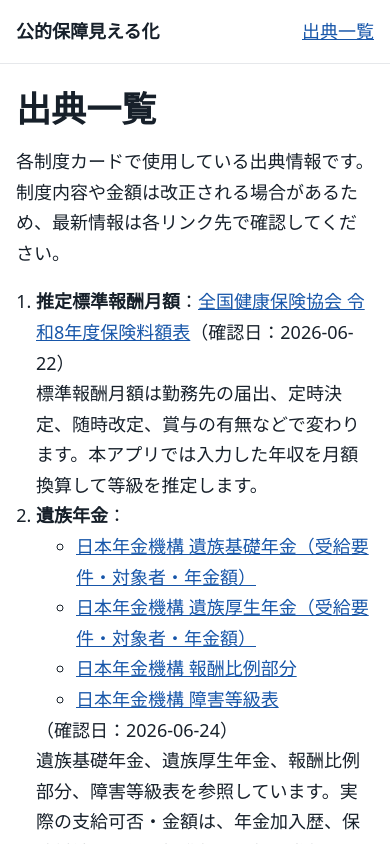
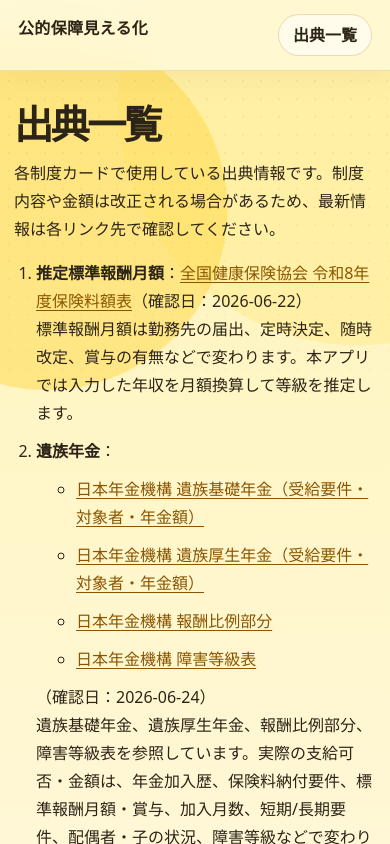
Before and after one commit to dokechi/kouteki-hosho, a Next.js app: page /sources in a window 390 px wide. Shown: the top 844 px of the page. Built offline with nearby package versions, Linux system fonts and the light colour scheme.

Commit message:
Improve yellow visual design

```diff
--- a/src/app/globals.css
+++ b/src/app/globals.css
@@ -1,46 +1,363 @@
-:root { color: #17202a; background: #fff; }
+:root {
+  color: #2c2417;
+  background: #fff8db;
+  --ink: #2c2417;
+  --muted: #796a4b;
+  --paper: #fffef7;
+  --paper-deep: #fff7ca;
+  --yellow: #ffd84a;
+  --yellow-strong: #f2b705;
+  --amber: #b36b00;
+  --line: #ead582;
+  --shadow: rgba(125, 87, 12, .14);
+}
+
 * { box-sizing: border-box; }
-body { margin: 0; font-family: system-ui, -apple-system, BlinkMacSystemFont, "Segoe UI", sans-serif; font-size: 18px; line-height: 1.7; background: #fff; }
-a { color: #1756a9; }
-main { width: min(100%, 960px); margin: 0 auto; padding: 24px 16px 56px; }
-.siteHeader { display: flex; justify-content: space-between; gap: 16px; align-items: center; padding: 16px; border-bottom: 1px solid #e6e8eb; }
-.logo { font-weight: 800; color: #17202a; text-decoration: none; }
-.hero { padding: 28px 0; }
-h1 { font-size: clamp(2rem, 9vw, 4rem); line-height: 1.15; margin: 0 0 16px; }
-h2 { font-size: 1.8rem; line-height: 1.3; margin-top: 32px; }
-h3 { font-size: 1.1rem; margin: 0 0 6px; }
+
+html { scroll-behavior: smooth; }
+
+body {
+  margin: 0;
+  font-family: "Hiragino Sans", "Yu Gothic", "YuGothic", "Noto Sans JP", system-ui, -apple-system, BlinkMacSystemFont, "Segoe UI", sans-serif;
+  font-size: 18px;
+  line-height: 1.75;
+  color: var(--ink);
+  background:
+    radial-gradient(circle at 12% 8%, rgba(255, 216, 74, .52) 0 180px, transparent 181px),
+    radial-gradient(circle at 92% 4%, rgba(255, 238, 154, .7) 0 240px, transparent 241px),
+    linear-gradient(180deg, #fff4b8 0%, #fff8db 38%, #fffdf3 100%);
+}
+
+body::before {
+  content: "";
+  position: fixed;
+  inset: 0;
+  pointer-events: none;
+  opacity: .42;
+  background-image: radial-gradient(rgba(96, 69, 18, .16) 1px, transparent 1px);
+  background-size: 18px 18px;
+  mask-image: linear-gradient(to bottom, #000, transparent 72%);
+}
+
+a {
+  color: #8b5500;
+  text-decoration-thickness: .08em;
+  text-underline-offset: .2em;
+}
+
+a:hover { color: #5d3900; }
+
+main {
+  position: relative;
+  width: min(100%, 1040px);
+  margin: 0 auto;
+  padding: 34px 18px 72px;
+}
+
+.siteHeader {
+  position: sticky;
+  top: 0;
+  z-index: 10;
+  display: flex;
+  justify-content: space-between;
+  gap: 16px;
+  align-items: center;
+  padding: 14px max(18px, calc((100vw - 1040px) / 2 + 18px));
+  border-bottom: 1px solid rgba(179, 107, 0, .18);
+  background: rgba(255, 249, 218, .84);
+  backdrop-filter: blur(16px);
+  box-shadow: 0 10px 30px rgba(125, 87, 12, .06);
+}
+
+.logo {
+  font-weight: 900;
+  color: var(--ink);
+  text-decoration: none;
+  letter-spacing: .02em;
+}
+
+.siteHeader nav a {
+  display: inline-flex;
+  align-items: center;
+  min-height: 38px;
+  padding: 6px 14px;
+  border: 1px solid rgba(179, 107, 0, .24);
+  border-radius: 999px;
+  background: rgba(255, 255, 255, .58);
+  color: var(--ink);
+  font-weight: 800;
+  text-decoration: none;
+}
+
+.hero {
+  position: relative;
+  min-height: clamp(250px, 38vw, 430px);
+  display: grid;
+  align-items: center;
+  padding: clamp(34px, 7vw, 80px) clamp(20px, 5vw, 58px);
+  border: 2px solid rgba(98, 67, 12, .84);
+  border-radius: 34px;
+  background:
+    linear-gradient(135deg, rgba(255, 255, 255, .62), rgba(255, 246, 185, .76)),
+    radial-gradient(circle at 76% 50%, rgba(255, 216, 74, .88) 0 142px, transparent 143px),
+    var(--yellow);
+  box-shadow: 0 22px 60px var(--shadow), inset 0 -14px 0 rgba(179, 107, 0, .07);
+  overflow: hidden;
+}
+
+.hero::before,
+.hero::after {
+  content: "";
+  position: absolute;
+  pointer-events: none;
+}
+
+.hero::before {
+  width: clamp(136px, 24vw, 250px);
+  aspect-ratio: 1;
+  right: clamp(18px, 7vw, 82px);
+  bottom: clamp(20px, 4vw, 52px);
+  border: 4px solid var(--ink);
+  border-radius: 48% 52% 46% 54% / 52% 49% 51% 48%;
+  background:
+    radial-gradient(circle at 37% 43%, var(--ink) 0 5px, transparent 6px),
+    radial-gradient(circle at 62% 43%, var(--ink) 0 5px, transparent 6px),
+    radial-gradient(ellipse at 50% 60%, transparent 0 18px, var(--ink) 19px 21px, transparent 22px),
+    linear-gradient(45deg, transparent 0 45%, var(--ink) 46% 48%, transparent 49% 100%),
+    #fffdf3;
+  clip-path: polygon(0 22%, 18% 0, 34% 18%, 66% 18%, 82% 0, 100% 22%, 100% 100%, 0 100%);
+  transform: rotate(-4deg);
+  box-shadow: 12px 12px 0 rgba(179, 107, 0, .15);
+}
+
+.hero::after {
+  width: 170px;
+  height: 86px;
+  right: clamp(8px, 5vw, 58px);
+  bottom: clamp(8px, 2vw, 22px);
+  border: 4px solid var(--ink);
+  border-left: 0;
+  border-bottom: 0;
+  border-radius: 0 90px 0 0;
+  transform: rotate(6deg);
+}
+
+h1 {
+  position: relative;
+  z-index: 1;
+  max-width: 12ch;
+  font-size: clamp(2.45rem, 8vw, 5.4rem);
+  line-height: .98;
+  letter-spacing: -.07em;
+  margin: 0 0 16px;
+  text-wrap: balance;
+}
+
+h2 {
+  font-size: clamp(1.65rem, 4vw, 2.4rem);
+  line-height: 1.25;
+  letter-spacing: -.035em;
+  margin: 44px 0 18px;
+}
+
+h3 { font-size: 1.08rem; margin: 0 0 7px; letter-spacing: -.01em; }
+
 .lead { font-size: 1.2rem; }
-.notice { background: #f4f7fb; border-left: 6px solid #2b6cb0; padding: 16px; border-radius: 10px; }
-.formGrid { display: grid; gap: 16px; margin: 24px 0; }
-label { display: grid; gap: 6px; font-weight: 700; }
-input, select { width: 100%; font: inherit; padding: 14px; border: 1px solid #b9c0ca; border-radius: 10px; background: #fff; }
-.inputWithUnit { display: grid; grid-template-columns: 1fr auto; align-items: center; border: 1px solid #b9c0ca; border-radius: 10px; background: #fff; overflow: hidden; }
-.inputWithUnit input { border: 0; border-radius: 0; }
-.unitText { padding: 0 14px 0 6px; font-weight: 700; color: #17202a; white-space: nowrap; }
-button, .button { display: inline-block; width: 100%; border: 0; border-radius: 999px; background: #1f5fbf; color: #fff; padding: 16px 22px; font: inherit; font-weight: 800; text-align: center; text-decoration: none; cursor: pointer; }
-.helpText { font-size: .9rem; font-weight: 500; color: #516070; }
-.errorBox { grid-column: 1 / -1; border: 1px solid #d93025; background: #fff5f5; color: #8a1f17; border-radius: 10px; padding: 14px 16px; }
-.errorBox p { margin: 0 0 6px; font-weight: 800; }
+
+.notice {
+  background: #fff3b1;
+  border: 1px solid rgba(179, 107, 0, .22);
+  border-left: 8px solid var(--yellow-strong);
+  padding: 16px 18px;
+  border-radius: 18px;
+  box-shadow: 0 12px 28px rgba(125, 87, 12, .07);
+}
+
+.formGrid {
+  display: grid;
+  gap: 18px;
+  margin: 24px 0;
+  padding: clamp(18px, 4vw, 34px);
+  border: 1px solid rgba(179, 107, 0, .18);
+  border-radius: 28px;
+  background: rgba(255, 254, 247, .9);
+  box-shadow: 0 22px 55px rgba(125, 87, 12, .11);
+}
+
+label { display: grid; gap: 8px; font-weight: 900; color: #3d2d10; }
+
+input,
+select {
+  width: 100%;
+  font: inherit;
+  padding: 14px 15px;
+  border: 2px solid #ead582;
+  border-radius: 16px;
+  background: #fffef9;
+  color: var(--ink);
+  box-shadow: inset 0 1px 0 rgba(255, 255, 255, .9);
+  transition: border-color .18s ease, box-shadow .18s ease, transform .18s ease;
+}
+
+input:focus,
+select:focus,
+.inputWithUnit:focus-within {
+  outline: 0;
+  border-color: var(--yellow-strong);
+  box-shadow: 0 0 0 4px rgba(255, 216, 74, .32);
+}
+
+input:hover,
+select:hover,
+.inputWithUnit:hover { border-color: #d4a828; }
+
+.inputWithUnit {
+  display: grid;
+  grid-template-columns: 1fr auto;
+  align-items: center;
+  border: 2px solid #ead582;
+  border-radius: 16px;
+  background: #fffef9;
+  overflow: hidden;
+  transition: border-color .18s ease, box-shadow .18s ease;
+}
+
+.inputWithUnit input { border: 0; border-radius: 0; box-shadow: none; }
+.inputWithUnit input:focus { box-shadow: none; }
+
+.unitText { padding: 0 15px 0 6px; font-weight: 900; color: #5f4717; white-space: nowrap; }
+
+button,
+.button {
+  display: inline-block;
+  width: 100%;
+  border: 2px solid #2c2417;
+  border-radius: 999px;
+  background: var(--ink);
+  color: #fff9d8;
+  padding: 16px 24px;
+  font: inherit;
+  font-weight: 900;
+  text-align: center;
+  text-decoration: none;
+  cursor: pointer;
+  box-shadow: 0 9px 0 #d99d00, 0 18px 34px rgba(125, 87, 12, .2);
+  transition: transform .18s ease, box-shadow .18s ease, background .18s ease;
+}
+
+button:hover,
+.button:hover { transform: translateY(-2px); background: #3a2c12; }
+button:active,
+.button:active { transform: translateY(5px); box-shadow: 0 4px 0 #d99d00, 0 10px 20px rgba(125, 87, 12, .17); }
+
+.helpText { font-size: .9rem; font-weight: 600; color: var(--muted); }
+
+.errorBox {
+  grid-column: 1 / -1;
+  border: 2px solid #bd3b2f;
+  background: #fff4ee;
+  color: #842218;
+  border-radius: 18px;
+  padding: 14px 16px;
+}
+
+.errorBox p { margin: 0 0 6px; font-weight: 900; }
 .errorBox ul { margin: 0; padding-left: 20px; }
-.resultSection { margin-top: 40px; }
-.resultTitle { font-size: clamp(2rem, 7vw, 3.5rem); letter-spacing: -.04em; line-height: 1.18; margin-bottom: 12px; }
-.resultLead { font-size: 1.15rem; font-weight: 700; margin-bottom: 18px; }
-.results { display: grid; gap: 10px; margin-top: 18px; }
-.benefitRow { border: 1px solid #d8dde6; border-radius: 14px; background: #fff; box-shadow: 0 8px 20px rgba(23,32,42,.05); overflow: hidden; }
-.benefitSummary { display: grid; grid-template-columns: minmax(8em, 1.2fr) minmax(8em, 1fr) minmax(7em, 1fr) auto; gap: 12px; align-items: center; padding: 14px 16px; cursor: pointer; list-style: none; }
+
+.resultSection { margin-top: 54px; }
+
+.resultTitle {
+  font-size: clamp(2.15rem, 7vw, 4.35rem);
+  letter-spacing: -.07em;
+  line-height: 1.05;
+  margin-bottom: 14px;
+  text-wrap: balance;
+}
+
+.resultLead { max-width: 44rem; font-size: 1.15rem; font-weight: 900; margin-bottom: 18px; color: #4d3a13; }
+
+.results { display: grid; gap: 14px; margin-top: 22px; }
+
+.benefitRow {
+  border: 1px solid rgba(179, 107, 0, .22);
+  border-radius: 22px;
+  background: var(--paper);
+  box-shadow: 0 16px 36px rgba(125, 87, 12, .09);
+  overflow: hidden;
+  transition: transform .18s ease, box-shadow .18s ease, border-color .18s ease;
+}
+
+.benefitRow:hover { transform: translateY(-2px); border-color: rgba(179, 107, 0, .38); box-shadow: 0 20px 44px rgba(125, 87, 12, .13); }
+.benefitRow[open] { background: #fffdf3; }
+
+.benefitSummary {
+  display: grid;
+  grid-template-columns: minmax(8em, 1.2fr) minmax(8em, 1fr) minmax(7em, 1fr) auto;
+  gap: 12px;
+  align-items: center;
+  padding: 18px 20px;
+  cursor: pointer;
+  list-style: none;
+}
+
 .benefitSummary::-webkit-details-marker { display: none; }
-.benefitScene { font-weight: 900; color: #174a92; }
-.benefitName { color: #516070; font-weight: 700; }
-.benefitAmount { justify-self: end; font-size: 1rem; color: #17202a; }
-.benefitIcon { transition: transform .2s ease; color: #174a92; font-weight: 900; }
-.benefitRow[open] .benefitIcon { transform: rotate(180deg); }
-.benefitDetail { display: grid; gap: 16px; padding: 4px 16px 18px; border-top: 1px solid #edf0f4; background: #fbfcfe; }
+
+.benefitScene { font-weight: 900; color: #8b5500; }
+.benefitName { color: var(--muted); font-weight: 800; }
+.benefitAmount { justify-self: end; font-size: 1.04rem; color: var(--ink); font-variant-numeric: tabular-nums; }
+
+.benefitIcon {
+  display: grid;
+  place-items: center;
+  width: 34px;
+  height: 34px;
+  border-radius: 999px;
+  background: #fff0a3;
+  transition: transform .2s ease, background .2s ease;
+  color: #7a4a00;
+  font-weight: 900;
+}
+
+.benefitRow[open] .benefitIcon { transform: rotate(180deg); background: var(--yellow); }
+
+.benefitDetail {
+  display: grid;
+  gap: 16px;
+  padding: 4px 20px 22px;
+  border-top: 1px dashed rgba(179, 107, 0, .28);
+  background: linear-gradient(180deg, #fffdf3, #fff8d9);
+}
+
 .benefitDetail section { padding-top: 12px; }
 .benefitDetail p { margin: 0; }
-.amountLine { font-size: 1.2rem; font-weight: 900; }
+.benefitDetail ul { margin-top: 8px; }
+.amountLine { font-size: 1.22rem; font-weight: 900; font-variant-numeric: tabular-nums; }
 .small, .sourceBox { font-size: .95rem; }
-.sourceBox { border-top: 1px solid #edf0f4; margin-top: 4px; padding-top: 12px; }
+
+.sourceBox {
+  border-top: 1px solid rgba(179, 107, 0, .18);
+  margin-top: 4px;
+  padding-top: 12px;
+}
+
 .sourceBox p { margin: 4px 0; }
-.sourceList { padding-left: 20px; }
-@media (min-width: 720px) { .formGrid { grid-template-columns: repeat(2, 1fr); } button, .button { width: auto; } }
-@media (max-width: 719px) { .benefitSummary { grid-template-columns: 1fr auto; } .benefitName, .benefitAmount { grid-column: 1; } .benefitAmount { justify-self: start; } .benefitIcon { grid-column: 2; grid-row: 1 / span 3; } }
+.sourceList { padding-left: 22px; }
+.sourceList li { margin: 10px 0; }
+
+@media (min-width: 720px) {
+  .formGrid { grid-template-columns: repeat(2, 1fr); }
+  button, .button { width: auto; justify-self: start; min-width: 220px; }
+}
+
+@media (max-width: 719px) {
+  body { font-size: 16px; }
+  main { padding-inline: 14px; }
+  .siteHeader { align-items: flex-start; }
+  .hero { border-radius: 26px; padding-bottom: 170px; }
+  .hero::before { right: 30px; bottom: 26px; }
+  .hero::after { right: 12px; bottom: 10px; }
+  .benefitSummary { grid-template-columns: 1fr auto; }
+  .benefitName, .benefitAmount { grid-column: 1; }
+  .benefitAmount { justify-self: start; }
+  .benefitIcon { grid-column: 2; grid-row: 1 / span 3; }
+}
```
